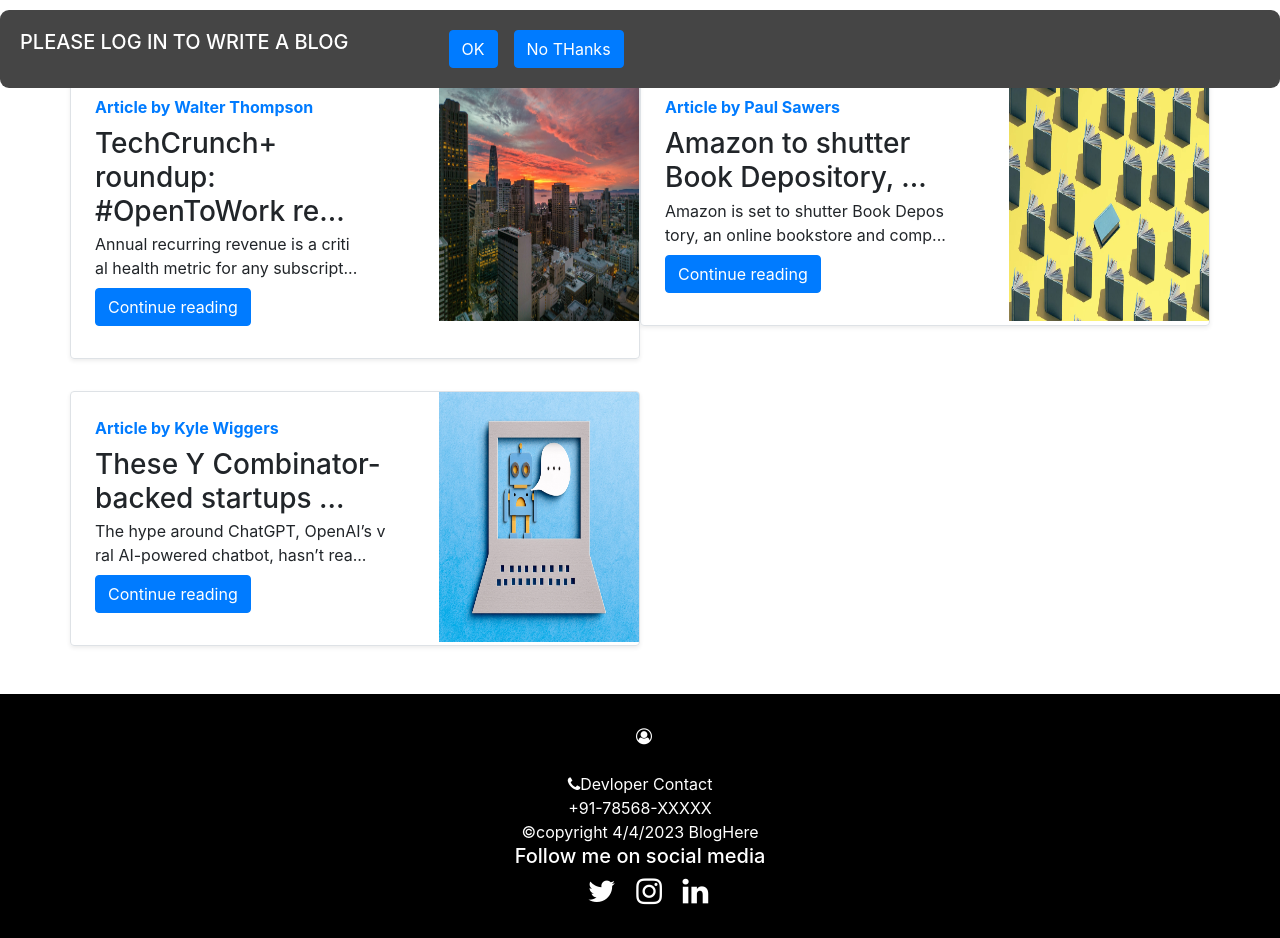
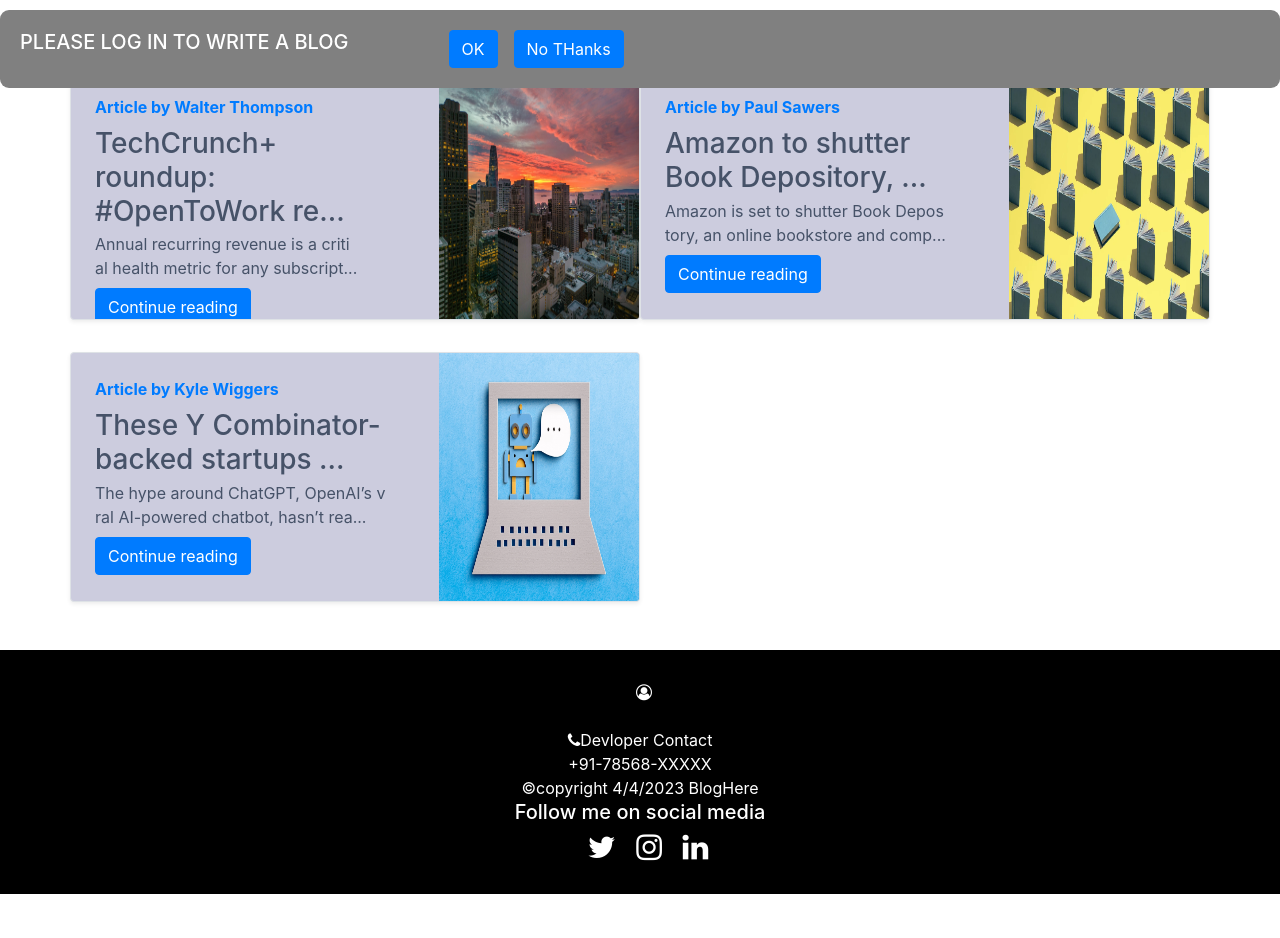
Before and after one commit to chiranjivikeshav/BlogHere-django, a Django app: page /bloghere/ in a window 1280 px wide. Shown: the part 56-994 px from the top of the page. After the commit the page ends 950 px from the top, so only its background shows below. Run offline with Django 4.2, Linux system fonts and the light colour scheme; data comes from the database, SQL or seed files in the repository; some libraries are stand-ins or nearby versions.

Commit message:
Update blogHome.html

```diff
--- a/templates/blog/blogHome.html
+++ b/templates/blog/blogHome.html
@@ -35,7 +35,7 @@
   z-index:10;
   position:absolute;
   padding: 20px;
-  background-color:#454545;
+  background-color:grey;
   color: white;
   display:flex;
   flex-flow:row;
@@ -45,7 +45,11 @@
 .alertbox button{
  margin-left:100px;
 }
-
+.blogpost{
+ background-color:#ccccde;
+ height: 250px;
+ color:rgb(70 82 104);
+ }
 
 {% endblock%}
 {% block body %}
```
